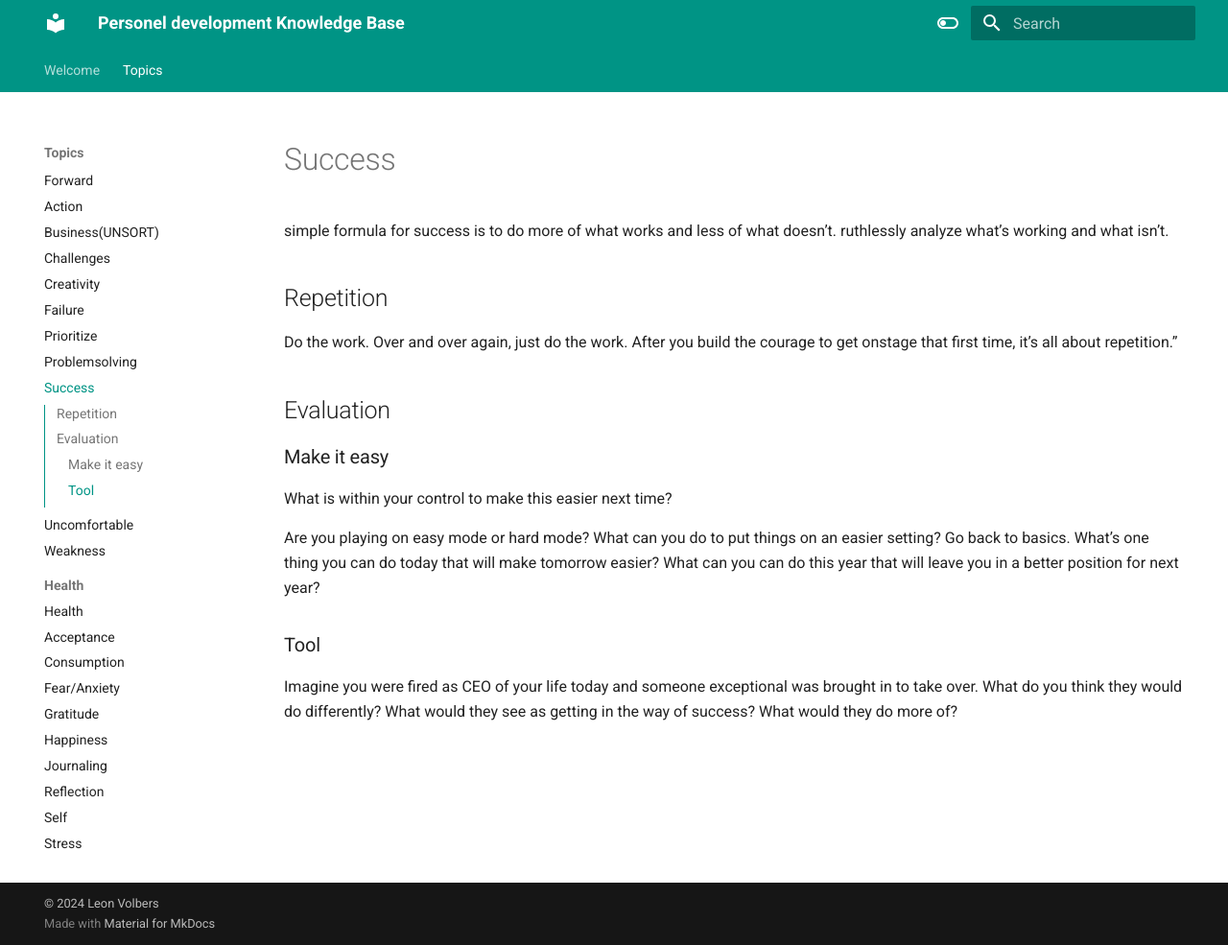
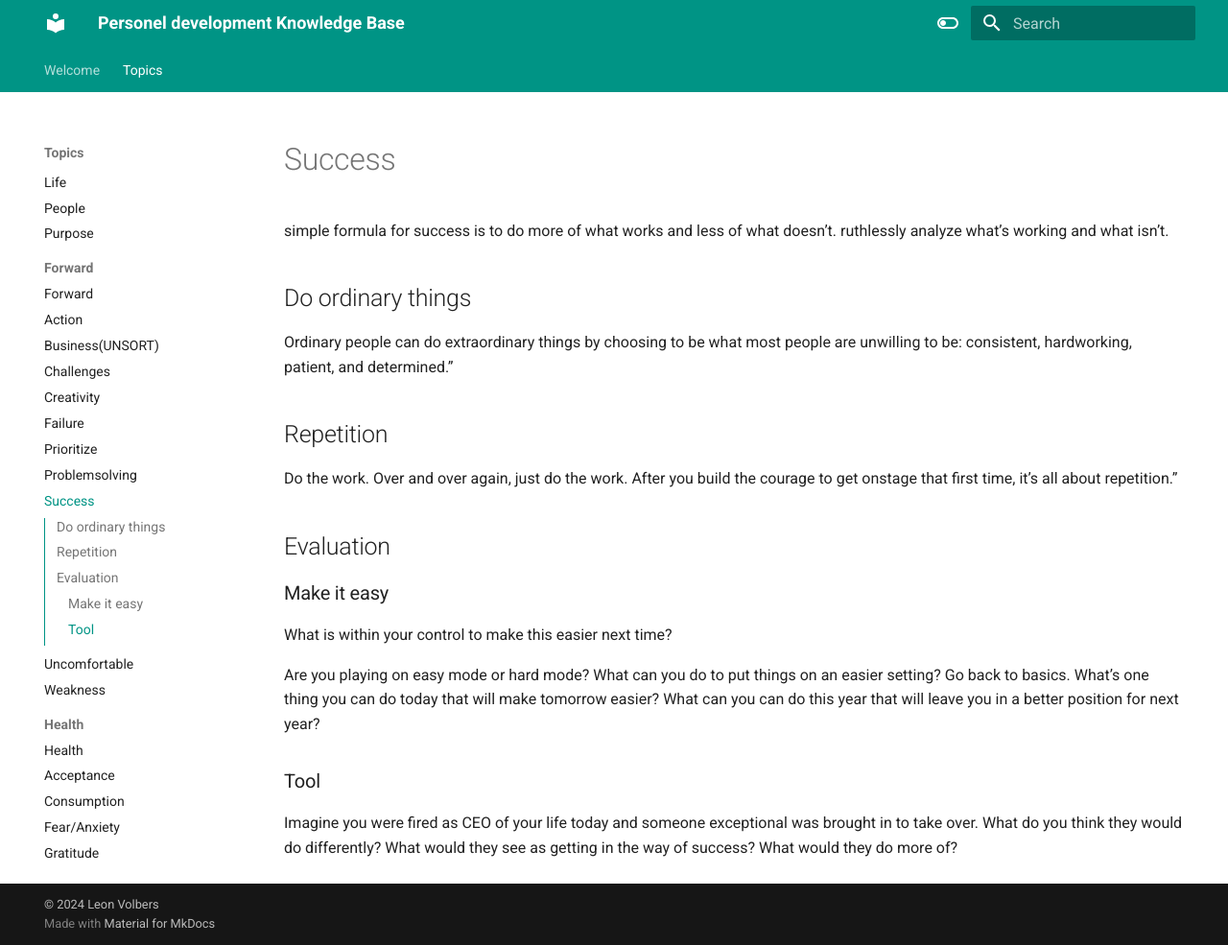
Before and after one commit to levoxtrip/PKB, an MkDocs documentation site: the page built from docs/topics/forward/Success.md, in a window 1280 px wide and 985 px high. Shown: the whole window at 96% size. Built offline with MkDocs 1.6.1 and Material for MkDocs 9.7.7, drawn with Linux system fonts in a browser that asks for light colours.

Commit message:
Update Success.md

```diff
--- a/docs/topics/forward/Success.md
+++ b/docs/topics/forward/Success.md
@@ -3,6 +3,8 @@
 simple formula for success is to do more of what works and less of what doesn’t.
 ruthlessly analyze what’s working and what isn’t.
 
+## Do ordinary things
+Ordinary people can do extraordinary things by choosing to be what most people are unwilling to be: consistent, hardworking, patient, and determined.”
 
 ## Repetition
 Do the work. Over and over again, just do the work.
```
